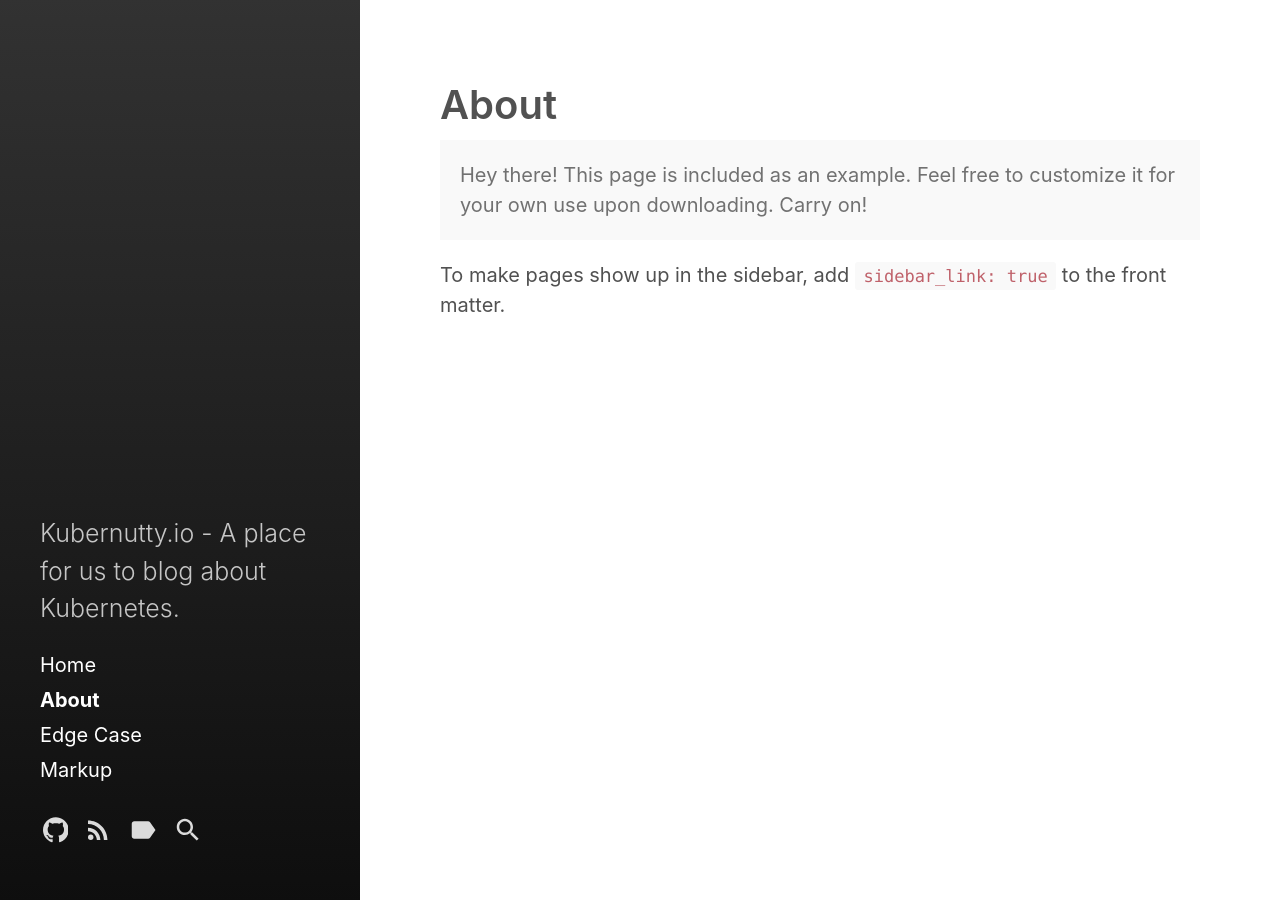
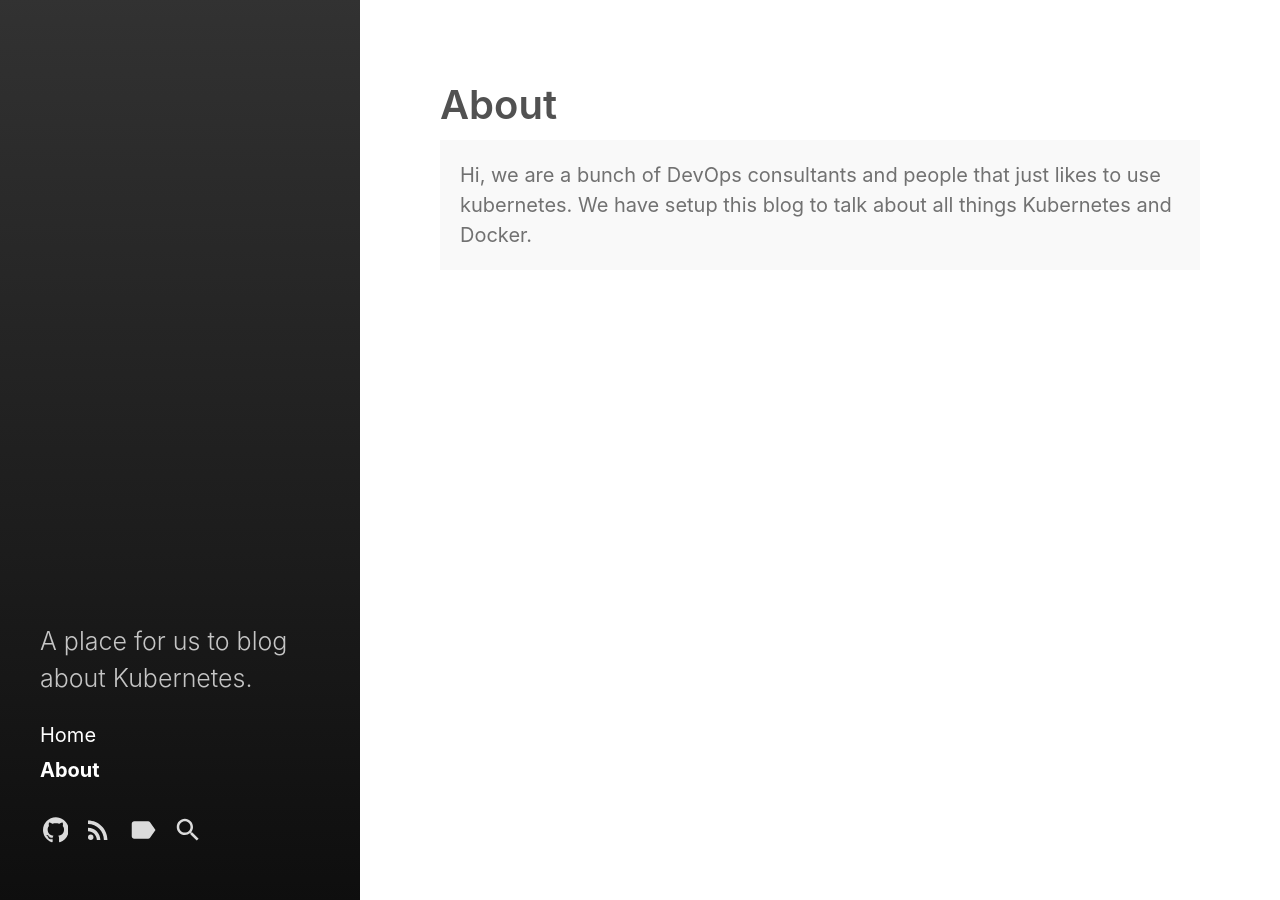
Before and after one commit to kubernutty/blog, a Jekyll site: the page built from about.md, in a window 1280 px wide. Built offline with Jekyll 4.4.1, drawn with Linux system fonts in a browser that asks for light colours.

Commit message:
removing example links

```diff
--- a/_config.yml
+++ b/_config.yml
@@ -4,8 +4,8 @@ highlighter:      rouge
 
 # Setup
 title:            ""
-tagline:          'Kubernutty.io - A place for us to blog about Kubernetes.'
-description:      'Kubernutty.io - A place for us to blog about Kubernetes.'
+tagline:          'A place for us to blog about Kubernetes.'
+description:      'A place for us to blog about Kubernetes.'
 url:              https://www.kubernutty.io
 baseurl:          # the optional subpath of your site, e.g. "/blog"
                   # NB: This applies to all pages in your Jekyll site.
@@ -35,3 +35,5 @@ sidebar_home_link:  true
                                 # to enable a separate blog link.
 github:
   repo:             https://kubernutty.github.io/blog
+
+google_analytics: UA-97032087-1
--- a/about.md
+++ b/about.md
@@ -5,9 +5,6 @@ sidebar_link: true
 ---
 
 <p class="message">
-  Hey there! This page is included as an example. Feel free to customize it
-  for your own use upon downloading. Carry on!
+  Hi, we are a bunch of DevOps consultants and people that just likes to use kubernetes.
+  We have setup this blog to talk about all things Kubernetes and Docker.
 </p>
-
-To make pages show up in the sidebar, add `sidebar_link: true` to the front
-matter.
```
Also changed, not shown: category/edge-case.md (+1 -1 lines), category/markup.md (+1 -1 lines).
